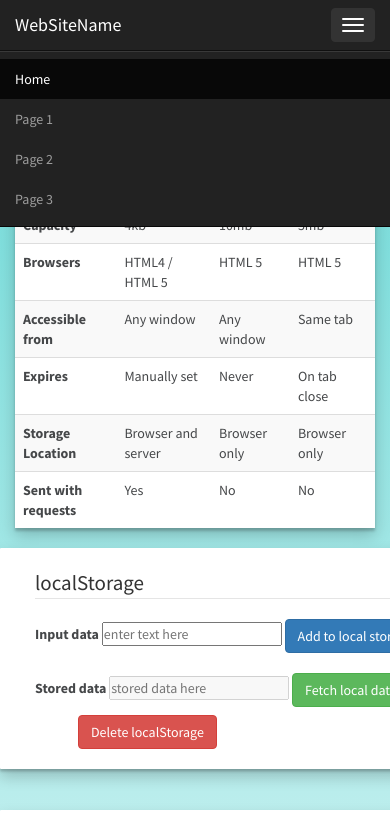
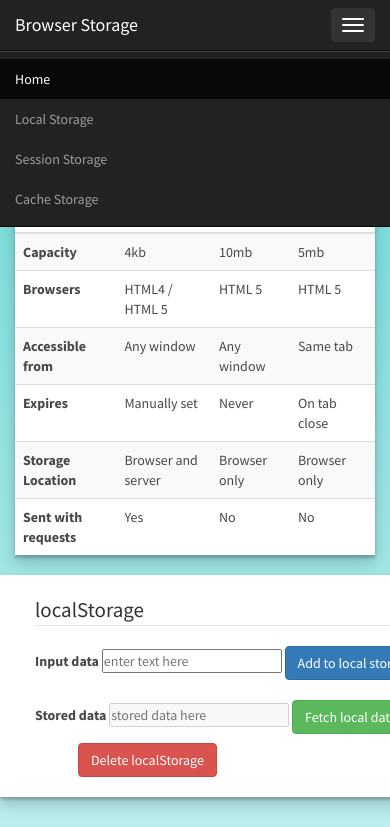
Before and after one commit to hi-manshu-kumar/Browser-Storage, a plain HTML site: page index.html in a window 390 px wide. Both pictures are taken after a click on the button 353 px from the left and 25 px from the top of the page. Shown: the top 827 px of the page. Drawn offline with nearby package versions, Linux system fonts and the light colour scheme.

Commit message:
fully responsive

```diff
--- a/assets/index.css
+++ b/assets/index.css
@@ -18,6 +18,11 @@ body {
     flex-direction: column;
 
     min-height: 100vh;
+}
+/* ===============section================ */
+
+.section{
+    margin-top: 7%;
 }
 
 table {
@@ -46,7 +51,7 @@ table {
 .center {
     margin: 2% 10% 0;
 }
-
+/* ===========================footer============== */
 footer {
     background-color: #454749;
     color: #ffffff;
--- a/index.html
+++ b/index.html
@@ -10,56 +10,37 @@
     <link rel="stylesheet" href="https://maxcdn.bootstrapcdn.com/bootstrap/3.3.7/css/bootstrap.min.css">
     <script src="https://ajax.googleapis.com/ajax/libs/jquery/3.3.1/jquery.min.js"></script>
     <script src="https://maxcdn.bootstrapcdn.com/bootstrap/3.3.7/js/bootstrap.min.js"></script>
+    <link rel="stylesheet" href="https://use.fontawesome.com/releases/v5.3.1/css/all.css" integrity="sha384-mzrmE5qonljUremFsqc01SB46JvROS7bZs3IO2EmfFsd15uHvIt+Y8vEf7N7fWAU" crossorigin="anonymous">
     <link rel="stylesheet" href="./assets/index.css">
 </head>
 
 <body>
 <header>
-    <!-- <nav class="navbar navbar-inverse navbar-fixed-top">
+    <nav class="navbar navbar-inverse navbar-fixed-top">
         <div class="container-fluid">
             <div class="navbar-header">
-
                 <button type="button" class="navbar-toggle" data-toggle="collapse" data-target="#myNavbar">
                     <span class="icon-bar"></span>
                     <span class="icon-bar"></span>
                     <span class="icon-bar"></span>
                 </button>
-
                 <a class="navbar-brand" href="#">Browser Storage</a>
             </div>
-            <ul class="nav navbar-nav navbar-right">
-                <li class="active"><a href="#">Home</a></li>
-                <li><a href="#">Page 1</a></li>
-                <li><a href="#">Page 2</a></li>
-                <li><a href="#">Page 3</a></li>
-            </ul>
-        </div>
-    </nav> -->
-
-    <nav class="navbar navbar-inverse navbar-fixed-top">
-            <div class="container-fluid">
-              <div class="navbar-header">
-                <button type="button" class="navbar-toggle" data-toggle="collapse" data-target="#myNavbar">
-                  <span class="icon-bar"></span>
-                  <span class="icon-bar"></span>
-                  <span class="icon-bar"></span>
-                </button>
-                <a class="navbar-brand" href="#">WebSiteName</a>
-              </div>
-              <div class="collapse navbar-collapse" id="myNavbar">
+            <div class="collapse navbar-collapse" id="myNavbar">
                 <ul class="nav navbar-nav navbar-right">
-                  <li class="active"><a href="#">Home</a></li>
-                  <li >
-                    <a href="#">Page 1 </a>
-                  </li>
-                  <li><a href="#">Page 2</a></li>
-                  <li><a href="#">Page 3</a></li>
+                    <li class="active"><a href="#">Home</a></li>
+                    <li>
+                        <a href="#">Local Storage </a>
+                    </li>
+                    <li><a href="#">Session Storage</a></li>
+                    <li><a href="#">Cache Storage</a></li>
                 </ul>
 
-              </div>
             </div>
-          </nav>
+        </div>
+    </nav>
 </header>
+<div class="section"></div>
     <div class="container">
         <h1 class="text-center">Cookies vs. Local Storage vs. Session Storage</h1>
         <table class="table table-striped">
```
